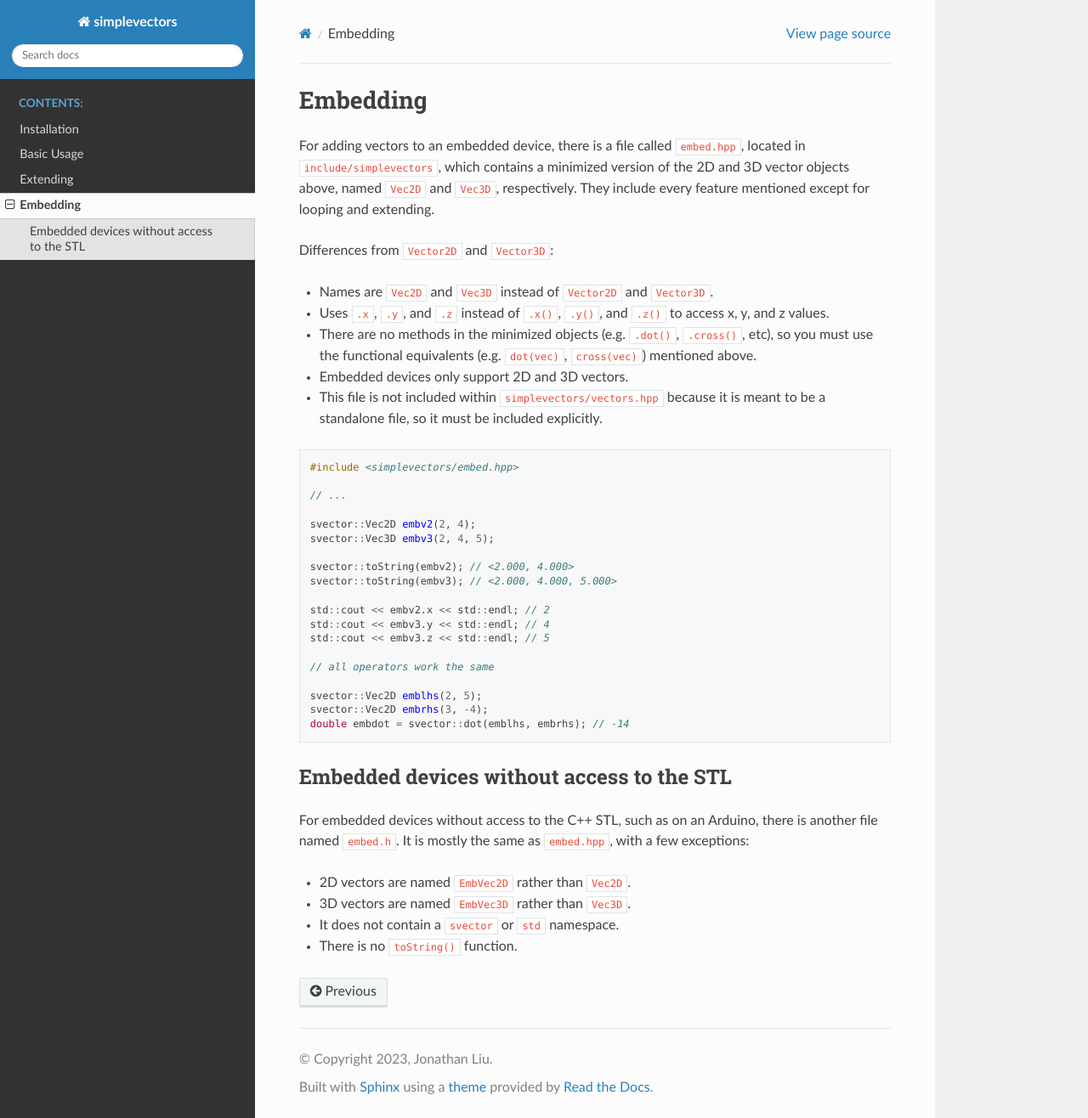
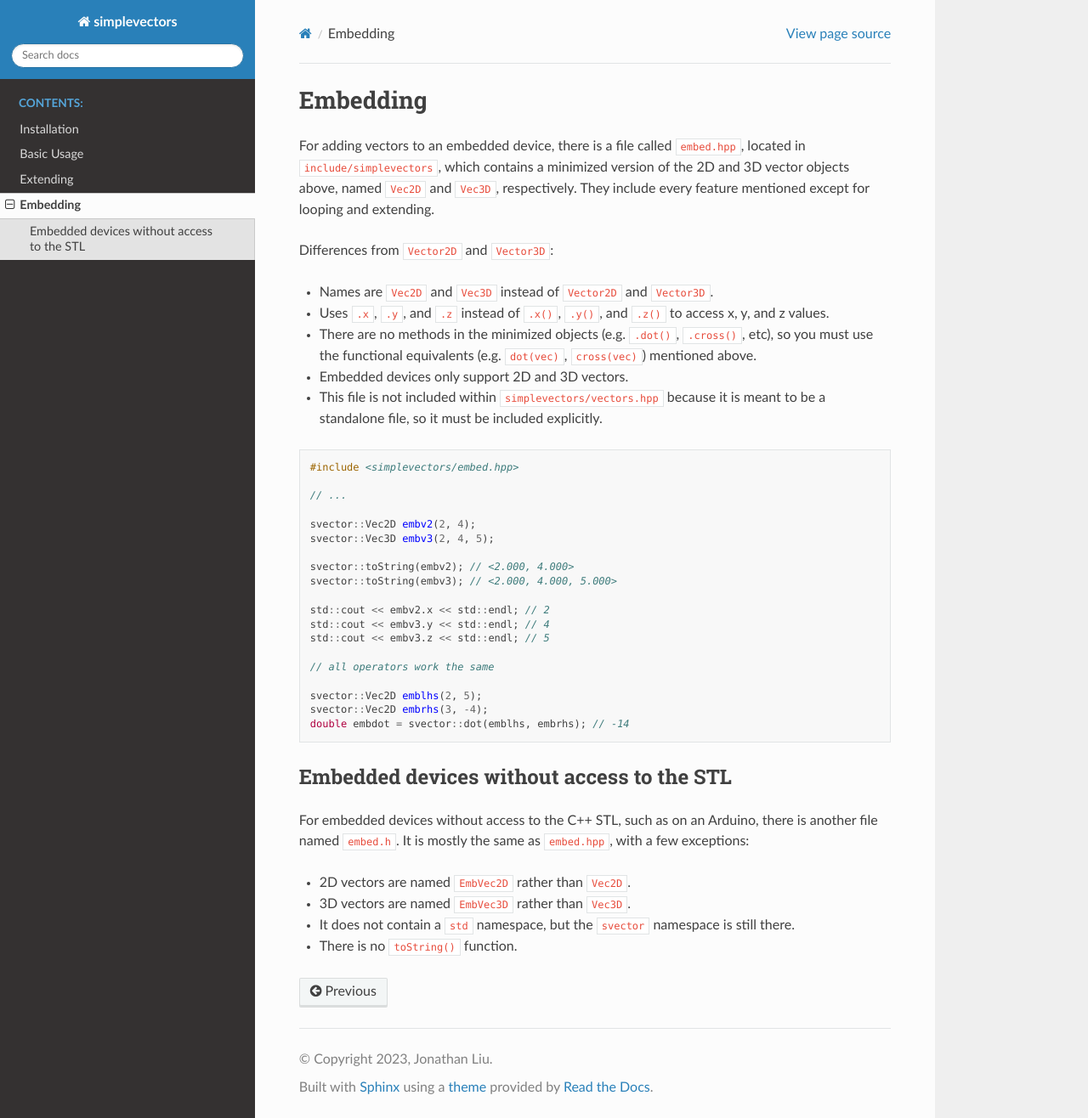
Before and after one commit to jonathanhliu21/simplevectors, a Sphinx documentation site: the page built from docs/source/embedding.rst, in a window 1280 px wide and 1316 px high. Shown: the whole window at 85% size. Built offline with Sphinx 7.4.7 and the Read the Docs theme 2.0.0, drawn with Linux system fonts in a browser that asks for light colours; pages that are not in the unit, such as notebooks, are missing from menus.

Commit message:
add namespace

```diff
--- a/docs/source/embedding.rst
+++ b/docs/source/embedding.rst
@@ -40,5 +40,5 @@ For embedded devices without access to the C++ STL, such as on an Arduino, there
 
 - 2D vectors are named ``EmbVec2D`` rather than ``Vec2D``.
 - 3D vectors are named ``EmbVec3D`` rather than ``Vec3D``.
-- It does not contain a ``svector`` or ``std`` namespace.
+- It does not contain a ``std`` namespace, but the ``svector`` namespace is still there.
 - There is no ``toString()`` function.
```
Also changed, not shown: 1 other file.
